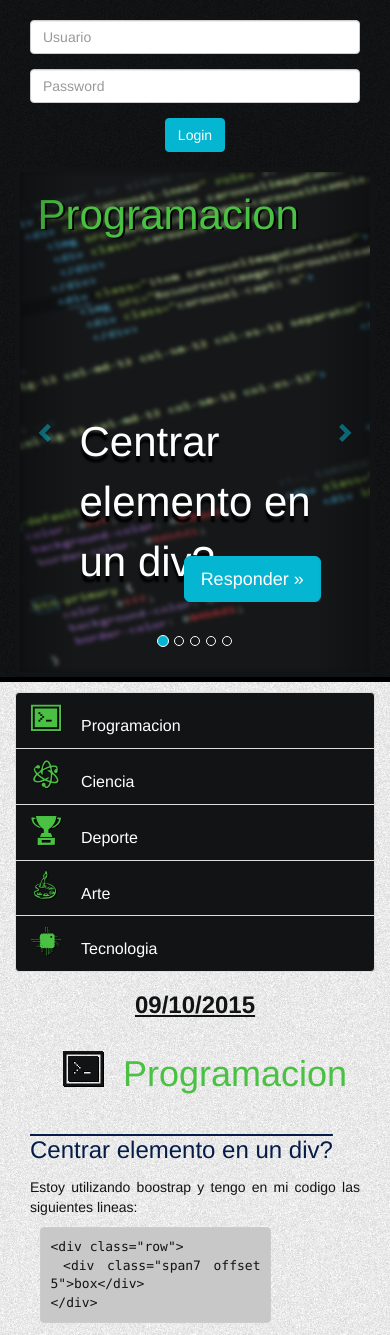
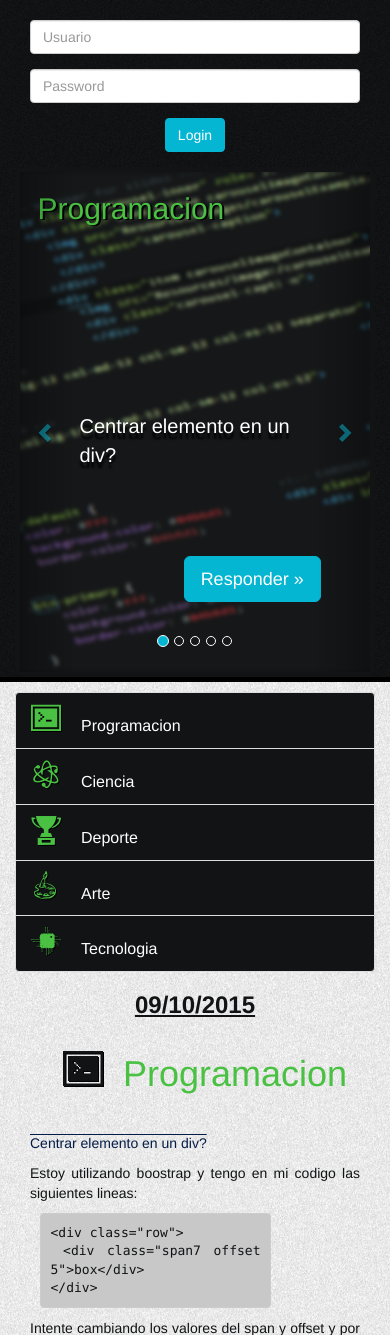
Before and after one commit to msantanagonzalez/rogo, a PHP site: page /index.php in a window 390 px wide. Shown: the part 693-2028 px from the top of the page. Run offline with PHP 8.4, Linux system fonts and the light colour scheme; some web fonts are replaced.

Commit message:
texto responsive en index

```diff
--- a/www/Resources/css/styles.css
+++ b/www/Resources/css/styles.css
@@ -51,7 +51,6 @@ color: #111314;
 }
 .indexPregunta{
   text-align: left;
-  font-size: 24px;
   color: #041c47;
   text-decoration: overline;
 }
@@ -348,30 +347,21 @@ a.list-group-item:hover{
 }
 
 .carousel-caption h1{
-  /*background: url(../images/noiseHeaderGrey.png) repeat center center;*/
-  /*background-color:#111314;*/
-  /*border-radius: 10px 0px 0px 10px;*/
   color: #4ac143;
-  font-size: 3em;
 }
 
 .carousel-caption p{
   position: absolute;
-  /*right: 15%;*/
   top:50%;
   left:20%;
   z-index: 10;
   color: #fff;
-  font-size: 3em;
   text-align: left;
   text-shadow: 0 6px 2px #000;
-  /*-webkit-text-stroke: 2px black;*/
-  /*-webkit-text-fill-color: white;*/
 }
 
 .carousel-caption a{
   position: absolute;
-  /*right: 15%;*/
   top:80%;
   left: 55%;
   z-index: 10;
@@ -397,6 +387,15 @@ a.list-group-item:hover{
 /*--------- Media Queries(Texto responsive) -------*/
 /* Large desktop */
 @media (min-width: 1200px){
+  .carousel-caption h1{
+    font-size: 40px;
+  }
+  .carousel-caption p{
+    font-size: 30px;
+  }
+  .indexPregunta{
+    font-size: 25px;
+  }
   .textoCategoria{
     font-size: 60px;
   }
@@ -404,6 +403,9 @@ a.list-group-item:hover{
 
 /* Portrait tablet to landscape and desktop */
 @media (min-width: 768px) and (max-width: 1199px){
+  .carousel-caption p{
+    font-size: 30px;
+  }
   .textoCategoria{
     font-size: 30px;
   }
@@ -411,6 +413,9 @@ a.list-group-item:hover{
 
 /* Landscape phone to portrait tablet */
 @media (max-width: 767px){
+  .carousel-caption p{
+    font-size: 30px;
+  }
   .textoCategoria{
     font-size: 20px;
   }
@@ -418,6 +423,12 @@ a.list-group-item:hover{
 
 /* Landscape phones and down */
 @media (max-width: 480px){
+  .carousel-caption h1{
+    font-size: 30px;
+  }
+  .carousel-caption p{
+    font-size: 20px;
+  }
   .textoCategoria{
     font-size: 10px;
   }
```
